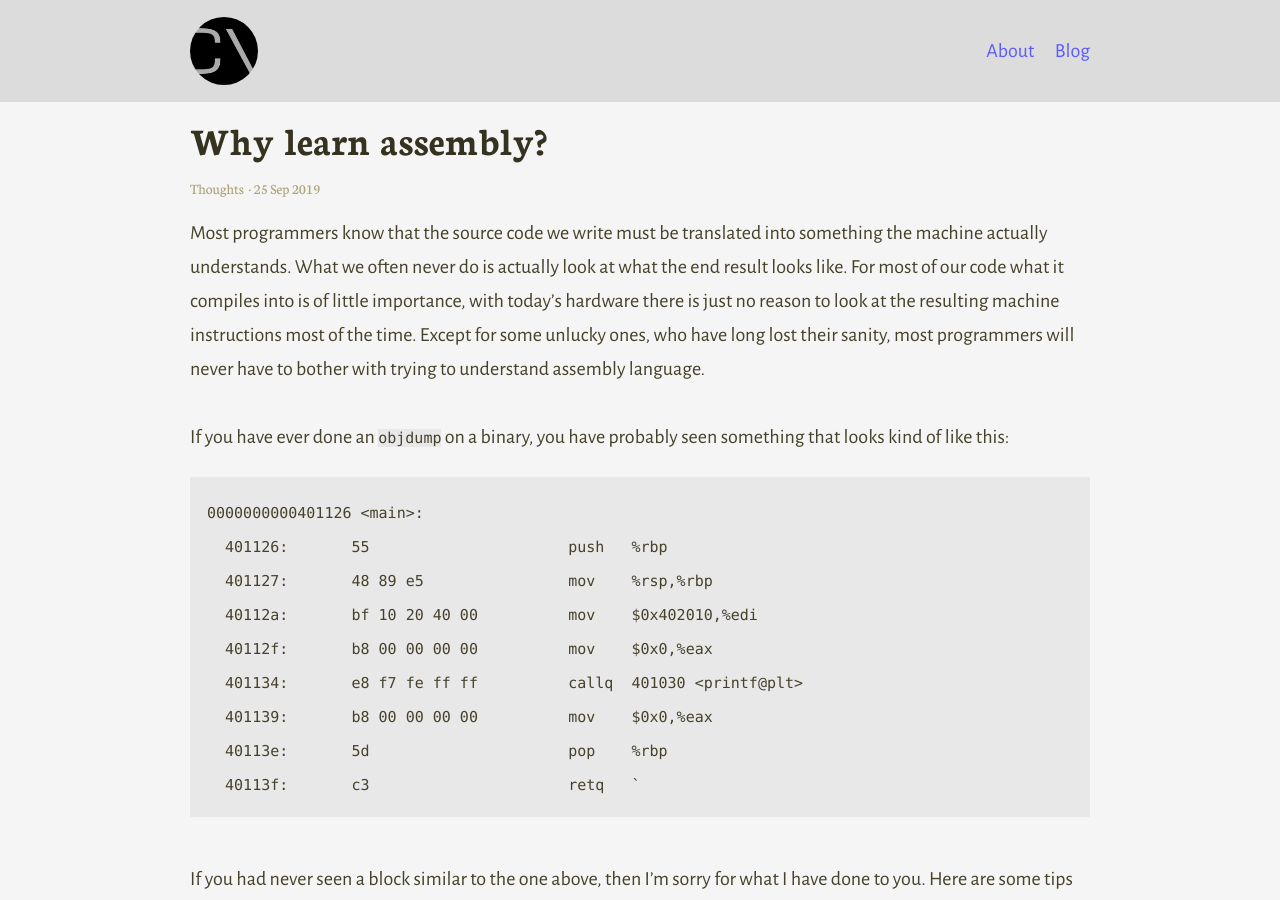
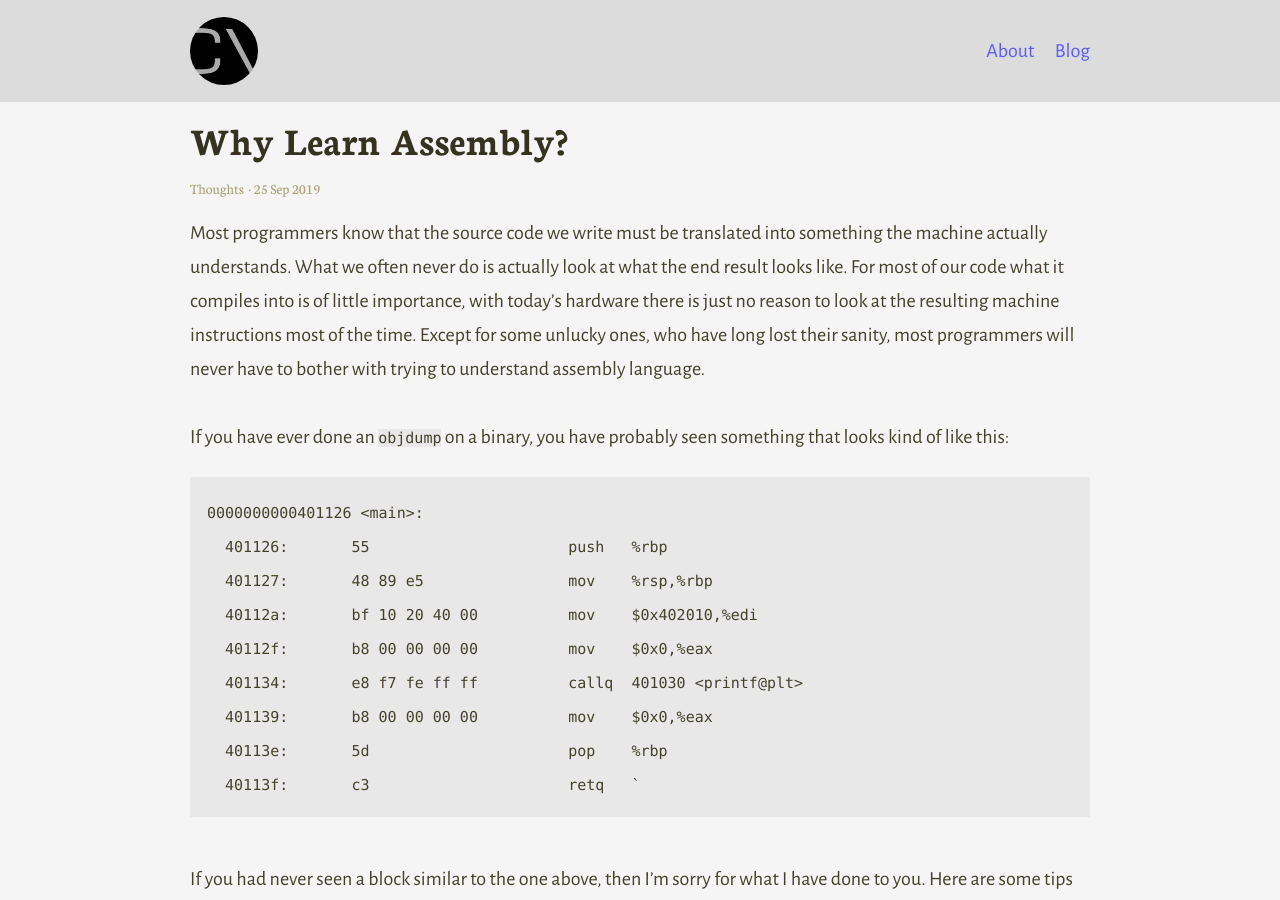
Before and after one commit to CVVPK/spo600, a Jekyll site: the page built from _posts/2019-09-25-Why-Learn-Assembly?.md, in a window 1280 px wide and 900 px high. Built offline with Jekyll 4.4.1, drawn with Linux system fonts in a browser that asks for light colours.

```diff
--- a/_posts/2019-09-25-Why-Learn-Assembly?.md
+++ b/_posts/2019-09-25-Why-Learn-Assembly?.md
@@ -1,6 +1,6 @@
 ---
 layout: post
-title: Why learn assembly?
+title: Why Learn Assembly?
 date: 2019-09-25
 categories: Thoughts
 ---
```
